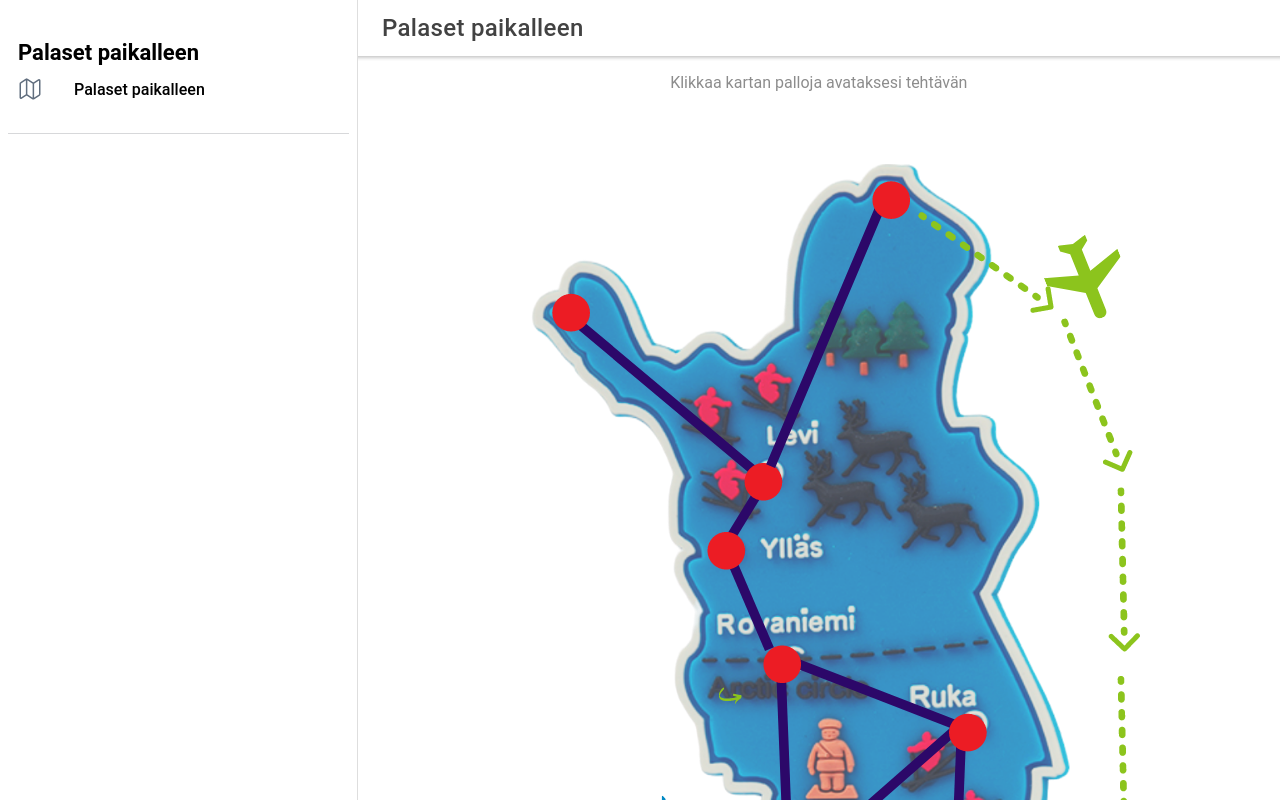
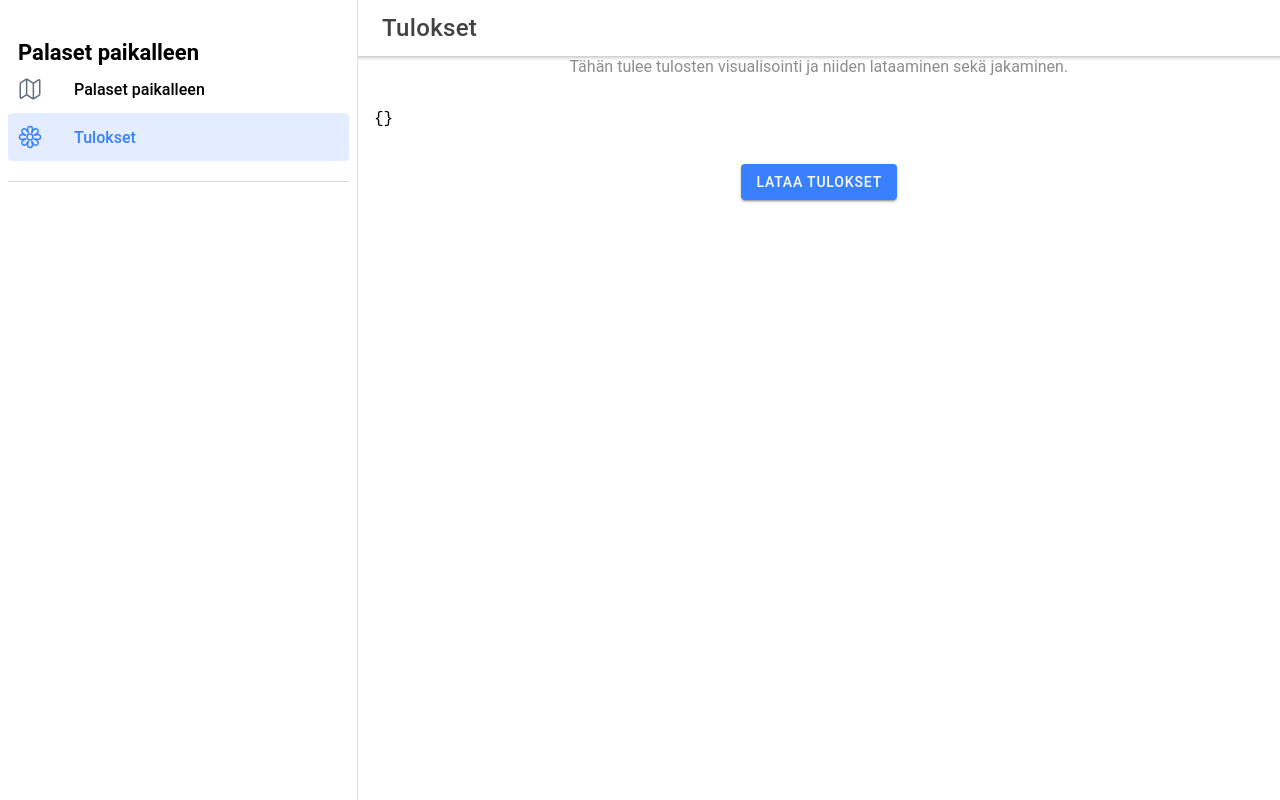
Before and after one commit to aleksi134/PalasetPaikalleen, a React (Create React App) app: page /page/Results in a window 1280 px wide. Built offline with nearby package versions, Linux system fonts and the light colour scheme.

Commit message:
Lisää tulokset sivu ja kuvan lataaminene

```diff
--- a/src/App.tsx
+++ b/src/App.tsx
@@ -1,5 +1,6 @@
 import Menu from './components/Menu';
 import Page from './pages/Page';
+import ResultsPage from './pages/ResultsPage';
 import React from 'react';
 import { IonApp, IonRouterOutlet, IonSplitPane } from '@ionic/react';
 import { IonReactRouter } from '@ionic/react-router';
@@ -35,7 +36,8 @@ const App: React.FC = () => {
         <IonSplitPane contentId="main">
           <Menu />
           <IonRouterOutlet id="main">
-            <Route path="/page/:name" component={Page} exact />
+            <Route path="/page/Home" component={Page} exact />
+            <Route path="/page/Results" component={ResultsPage} exact />
             <Redirect from="/" to="/page/Home" exact />
           </IonRouterOutlet>
         </IonSplitPane>
--- a/src/components/Menu.tsx
+++ b/src/components/Menu.tsx
@@ -7,11 +7,11 @@ import {
   IonListHeader,
   IonMenu,
   IonMenuToggle
-} from '@ionic/react';
-import { mapOutline } from 'ionicons/icons';
-import React from 'react';
-import { useLocation } from 'react-router-dom';
-import './Menu.css';
+} from '@ionic/react'
+import { flowerOutline, mapOutline } from 'ionicons/icons'
+import React from 'react'
+import { useLocation } from 'react-router-dom'
+import './Menu.css'
 
 
 interface AppPage {
@@ -25,6 +25,11 @@ const appPages: AppPage[] = [
     title: 'Palaset paikalleen',
     url: '/page/Home',
     icon: mapOutline
+  },
+  {
+    title: 'Tulokset',
+    url: '/page/Results',
+    icon: flowerOutline
   },
   // {
   //   title: 'Outbox',
--- /dev/null
+++ b/src/components/Results.tsx
@@ -0,0 +1,48 @@
+import { IonButton } from '@ionic/react'
+import * as htmlToImage from 'html-to-image'
+import React, { CSSProperties, useRef } from 'react'
+import gameState from '../GameState'
+
+interface Props { }
+
+const Home: React.FC<Props> = () => {
+  const resultsRef = useRef<HTMLDivElement>(null)
+
+  const createImage = () => {
+    const node = resultsRef.current!
+
+    htmlToImage
+      .toJpeg(node, { quality: 0.95 })
+      .then((dataUrl) => {
+        const link = document.createElement('a');
+        link.download = 'palaset-paikalleen.jpeg'
+        link.href = dataUrl
+        link.click()
+      })
+  }
+
+  const resultsStyle: CSSProperties = {
+    background: 'white',
+    textAlign: 'left',
+    padding: '1rem'
+  }
+
+  return (
+    <div className="container">
+
+      <p>
+        Tähän tulee tulosten visualisointi ja niiden lataaminen sekä jakaminen.
+      </p>
+
+      <div ref={resultsRef} style={resultsStyle}>
+        <pre>
+          {JSON.stringify(gameState.progress, null, '  ')}
+        </pre>
+      </div>
+
+      <IonButton onClick={createImage}>Lataa tulokset</IonButton>
+    </div>
+  )
+}
+
+export default Home
--- /dev/null
+++ b/src/pages/ResultsPage.tsx
@@ -0,0 +1,36 @@
+import { IonButtons, IonContent, IonHeader, IonMenuButton, IonPage, IonTitle, IonToolbar } from '@ionic/react'
+import React from 'react'
+import './Page.css'
+import Results from '../components/Results'
+
+const Page: React.FC = () => {
+
+  // const { name } = useParams<{ name: string; }>();
+  const name = 'Tulokset'
+
+  return (
+    <IonPage>
+      <IonHeader>
+        <IonToolbar>
+          <IonButtons slot="start">
+            <IonMenuButton />
+          </IonButtons>
+          <IonTitle>{name}</IonTitle>
+        </IonToolbar>
+      </IonHeader>
+
+      <IonContent fullscreen>
+        <IonHeader collapse="condense">
+          <IonToolbar>
+            <IonTitle size="large">{name}</IonTitle>
+          </IonToolbar>
+        </IonHeader>
+
+        <Results />
+
+      </IonContent>
+    </IonPage>
+  );
+};
+
+export default Page;
```
